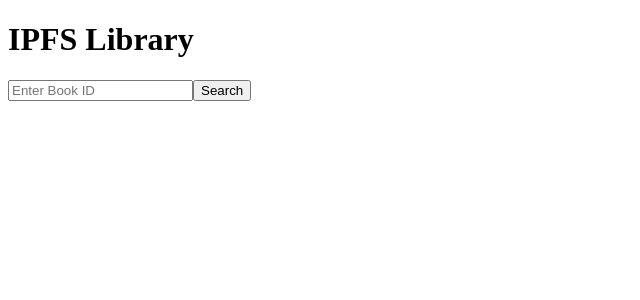
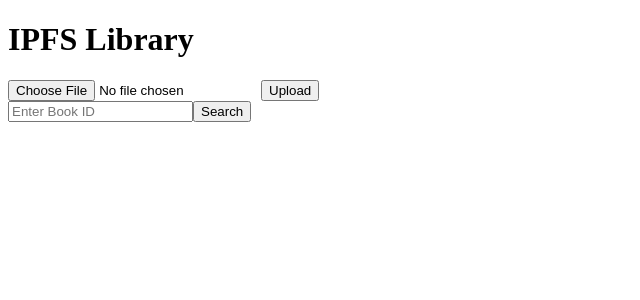
Before and after one commit to Three2Guys/IPFS-BlockchainLib, a React (Create React App) app: page / in a window 1280 px wide. Shown: the top 300 px of the page, without its empty margins (0-640 px from the left). Built offline with nearby package versions, Linux system fonts and the light colour scheme.

Commit message:
added upload function, upload chosen file to ipfs on clicking upload btn

```diff
--- /dev/null
+++ b/config-overrides.js
@@ -0,0 +1,16 @@
+const { override, addWebpackAlias } = require("customize-cra");
+const path = require("path");
+
+module.exports = override(
+  addWebpackAlias({
+    stream: path.resolve(__dirname, "node_modules/stream-browserify"),
+    buffer: path.resolve(__dirname, "node_modules/buffer"),
+    util: path.resolve(__dirname, "node_modules/util"),
+    assert: path.resolve(__dirname, "node_modules/assert"),
+    crypto: path.resolve(__dirname, "node_modules/crypto-browserify"),
+    http: path.resolve(__dirname, "node_modules/stream-http"),
+    https: path.resolve(__dirname, "node_modules/https-browserify"),
+    os: path.resolve(__dirname, "node_modules/os-browserify/browser"),
+    url: path.resolve(__dirname, "node_modules/url"),
+  })
+);
--- a/src/App.js
+++ b/src/App.js
@@ -1,12 +1,14 @@
-import React from 'react';
-import BookSearch from './components/BookSearch';
+import React from "react";
+import BookSearch from "./components/BookSearch";
+import BookUpload from "./components/BookUpload";
 
 const App = () => {
-    const contractAddress = '0x1566481C4b58103AB8f86bFc544FcD034bEa79D4'; // Replace with your deployed contract address
+  const contractAddress = "0x1566481C4b58103AB8f86bFc544FcD034bEa79D4"; // Replace with your deployed contract address
 
   return (
     <div>
       <h1>IPFS Library</h1>
+      <BookUpload />
       <BookSearch contractAddress={contractAddress} />
     </div>
   );
--- /dev/null
+++ b/src/components/BookUpload.js
@@ -0,0 +1,31 @@
+import React, { useState } from "react";
+
+const BookUpload = () => {
+  const [file, setFile] = useState(null);
+
+  const uploadFile = async () => {
+    if (file) {
+      const formData = new FormData();
+      formData.append("file", file);
+
+      const response = await fetch("https://ipfs.infura.io:5001/api/v0/add", {
+        method: "POST",
+        body: formData,
+      });
+
+      const data = await response.json();
+      console.log("File uploaded to IPFS with CID:", data.Hash);
+    } else {
+      console.log("No file selected");
+    }
+  };
+
+  return (
+    <div>
+      <input type="file" onChange={(e) => setFile(e.target.files[0])} />
+      <button onClick={uploadFile}>Upload</button>
+    </div>
+  );
+};
+
+export default BookUpload;
```
Also changed, not shown: package.json (+13 -5 lines), src/components/BookSearch.js (+10 -7 lines), 12 other files (tests, documents, lock files or other folders). Lines whose indentation alone changed are shown as unchanged.
